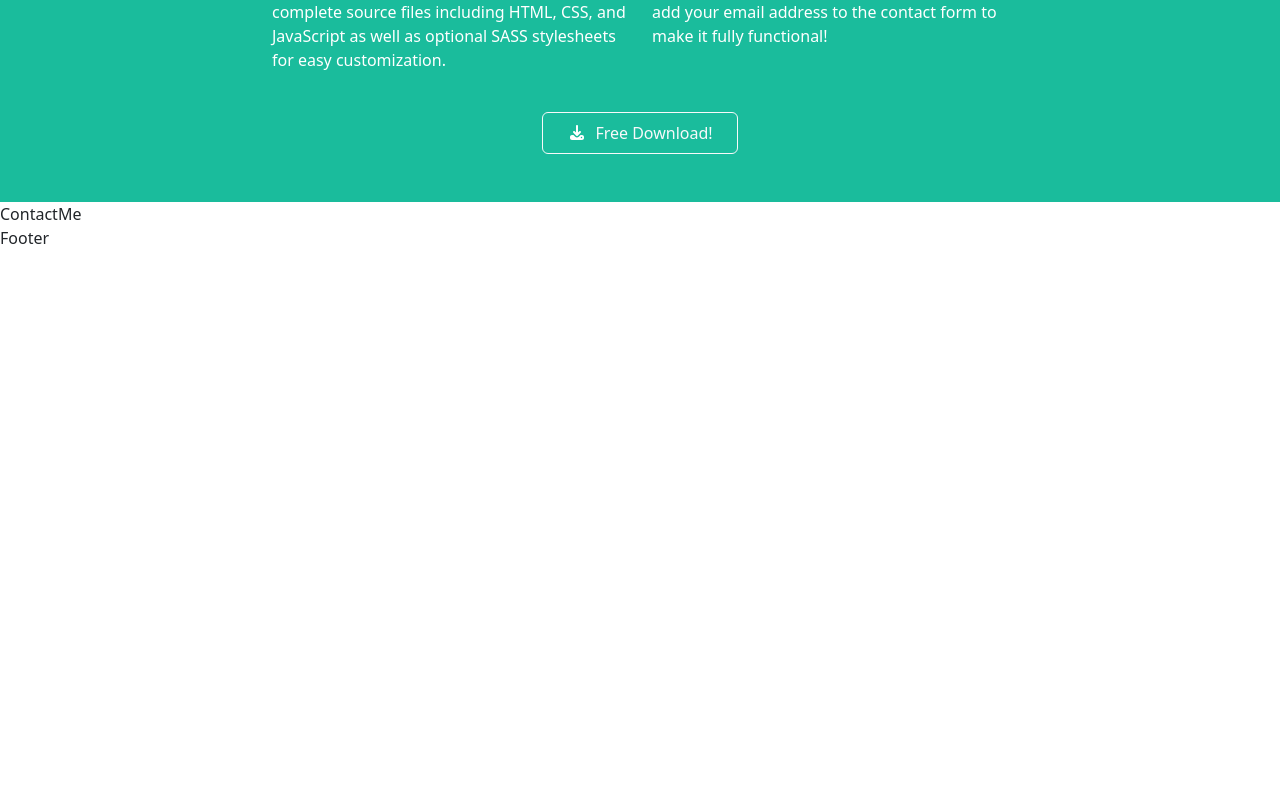
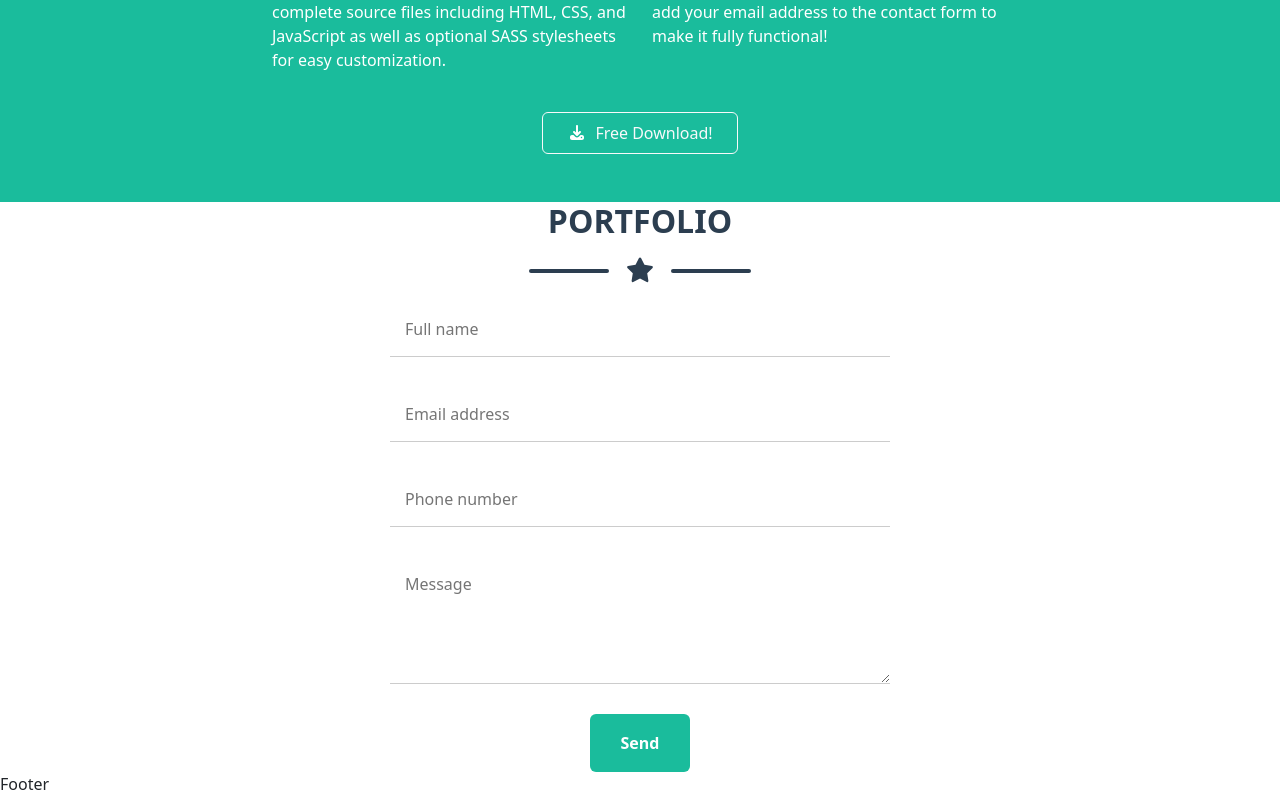
Before and after one commit to saba-alnaji/react1, a React (Vite) app: page / in a window 1280 px wide. Shown: the part 1842-2638 px from the top of the page. Before the commit the page ends 2092 px from the top, so only its background shows below. Built offline with nearby package versions, Linux system fonts and the light colour scheme.

Commit message:
create contactme

```diff
--- a/src/about/About.jsx
+++ b/src/about/About.jsx
@@ -3,7 +3,7 @@ import style from './about.module.css'
 export default function About() {
   return (
     <>
-      <section className={`${style.about} text-white py-5`}>
+      <section className={`${style.about} text-white py-5`} id='about'>
         <div className='container'>
           <h2 className={`${style.h2} text-uppercase fw-bold text-center text-white mb-3 fs-1`}>about</h2>
           <div className={`${style.divider} d-flex align-items-center justify-content-center my-3`}>
--- a/src/contactMe/ContactMe.jsx
+++ b/src/contactMe/ContactMe.jsx
@@ -1,7 +1,26 @@
-import React from 'react'
+import React from "react";
+import style from "./contactMe.module.css";
 
 export default function ContactMe() {
   return (
-    <div>ContactMe</div>
-  )
+    <section className={style.containerSection} id='contact'>
+      <div className="container">
+       <h2 className={`${style.h2} text-uppercase fw-bold text-center mb-3`}>Portfolio</h2>
+                 <div className={`${style.divider} d-flex align-items-center justify-content-center my-3`}>
+                   <div className={style.line}></div>
+                   <svg xmlns="http://www.w3.org/2000/svg" viewBox="0 0 640 640" width="30"
+                     height="30" className={`${style.star} mx-3`}><path d="M341.5 45.1C337.4 37.1 329.1 32 320.1 32C311.1 32 302.8 37.1 298.7 45.1L225.1 189.3L65.2 214.7C56.3 216.1 48.9 222.4 46.1 231C43.3 239.6 45.6 249 51.9 255.4L166.3 369.9L141.1 529.8C139.7 538.7 143.4 547.7 150.7 553C158 558.3 167.6 559.1 175.7 555L320.1 481.6L464.4 555C472.4 559.1 482.1 558.3 489.4 553C496.7 547.7 500.4 538.8 499 529.8L473.7 369.9L588.1 255.4C594.5 249 596.7 239.6 593.9 231C591.1 222.4 583.8 216.1 574.8 214.7L415 189.3L341.5 45.1z" /></svg>
+                   <div className={style.line}></div>
+                 </div>
+        <form className={style.form}>
+          <input type="text" className={style.inputField} placeholder="Full name" />
+          <input type="email" className={style.inputField} placeholder="Email address" />
+          <input type="tel" className={style.inputField} placeholder="Phone number" />
+          <textarea className={style.inputField} rows="4" placeholder="Message"></textarea>
+
+          <button type="submit" className={`${style.submitBtn} btn btn-outline fw-bold py-3`}>Send</button>
+        </form>
+      </div>
+    </section>
+  );
 }
--- a/src/contactMe/contactMe.module.css
+++ b/src/contactMe/contactMe.module.css
@@ -0,0 +1,39 @@
+h2{
+    color: #2c3e50;
+}
+.star{
+    fill: #2c3e50 ;
+
+}
+.divider .line {
+  width: 80px;
+  height: 4px;
+  background-color: #2c3e50;
+  border-radius: 5px;
+}
+
+.form {
+  display: flex;
+  align-items: center;
+  justify-content: center;
+  flex-direction: column;
+  gap: 30px;
+}
+
+.inputField {
+  border: none;
+  border-bottom: 1px solid #ccc;
+  outline: none;
+  padding: 15px;
+  width: 500px;
+}
+
+.inputField:focus {
+  border-bottom: 2px solid #1abc9c;
+}
+
+.submitBtn {
+  background-color: #1abc9c;
+  color: white;
+  width: 100px;
+}
--- a/src/header/Header.jsx
+++ b/src/header/Header.jsx
@@ -13,14 +13,14 @@ export default function Header() {
           <div className="collapse navbar-collapse fw-bold  " id="navbarSupportedContent">
             <ul className="navbar-nav ms-auto mb-2 mb-lg-0">
               <li className="nav-item">
-                <a className="nav-link active" aria-current="page" href="#">PORTFOLIO</a>
+                <a className="nav-link active" aria-current="page" href="#Portfolio">PORTFOLIO</a>
               </li>
               <li className="nav-item ">
-                <a className="nav-link" href="#">ABOUT</a>
+                <a className="nav-link" href="#about">ABOUT</a>
               </li>
 
               <li className="nav-item">
-                <a className="nav-link " aria-disabled="true"href="#">CONTACT</a>
+                <a className="nav-link " aria-disabled="true"href="#contact">CONTACT</a>
               </li>
             </ul>
 
--- a/src/portfolio/Portfolio.jsx
+++ b/src/portfolio/Portfolio.jsx
@@ -13,7 +13,7 @@ export default function Portfolio() {
     <>
       <section className='portfolio py-5'>
         <div className='container'>
-          <h2 className={`${style.h2} text-uppercase fw-bold text-center mb-3`}>Portfolio</h2>
+          <h2 className={`${style.h2} text-uppercase fw-bold text-center mb-3`} id='Portfolio'>Portfolio</h2>
           <div className={`${style.divider} d-flex align-items-center justify-content-center my-3`}>
             <div className={style.line}></div>
             <svg xmlns="http://www.w3.org/2000/svg" viewBox="0 0 640 640" width="30"
```
Also changed, not shown: src/about/about.module.css (line endings or trailing spaces).
